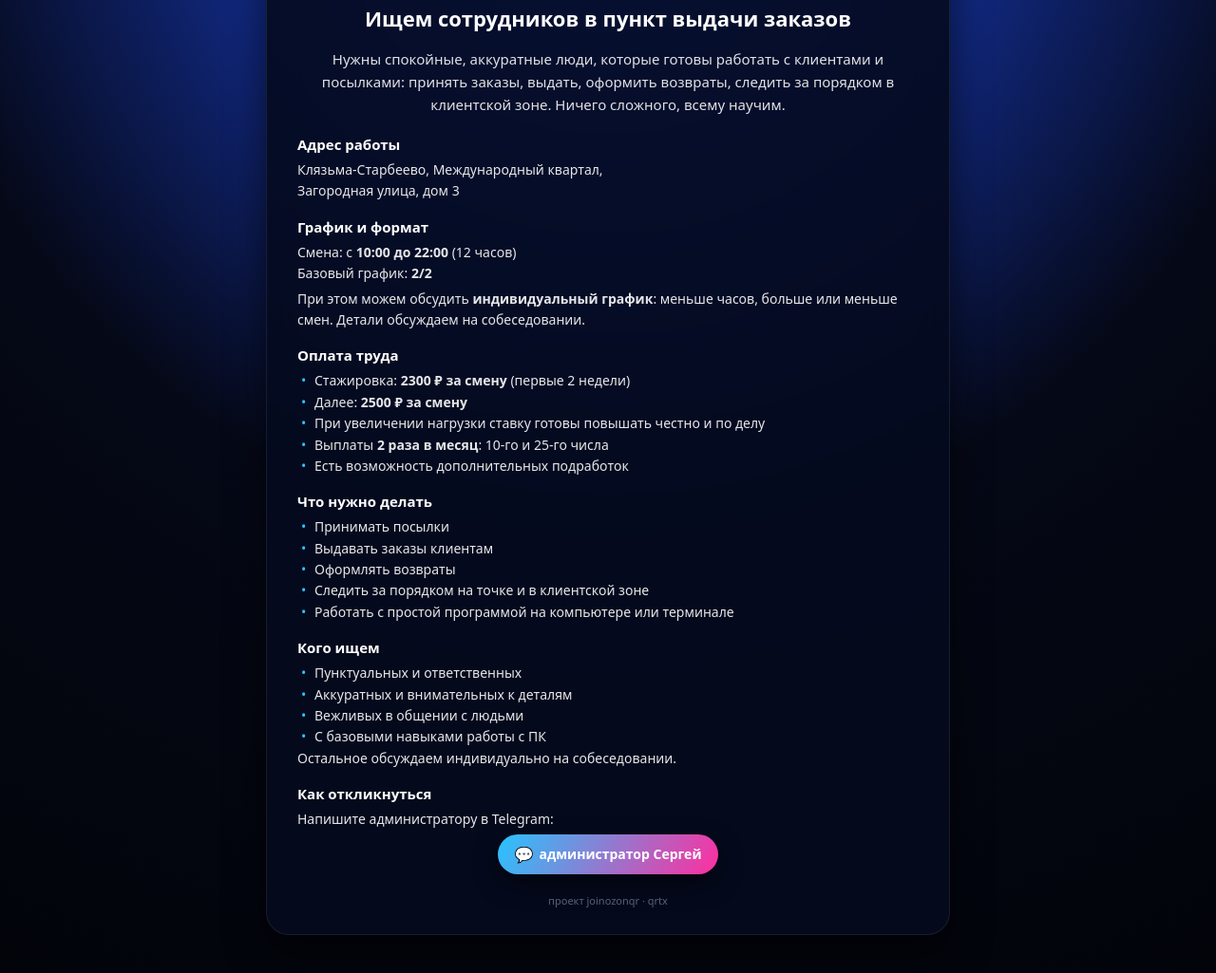
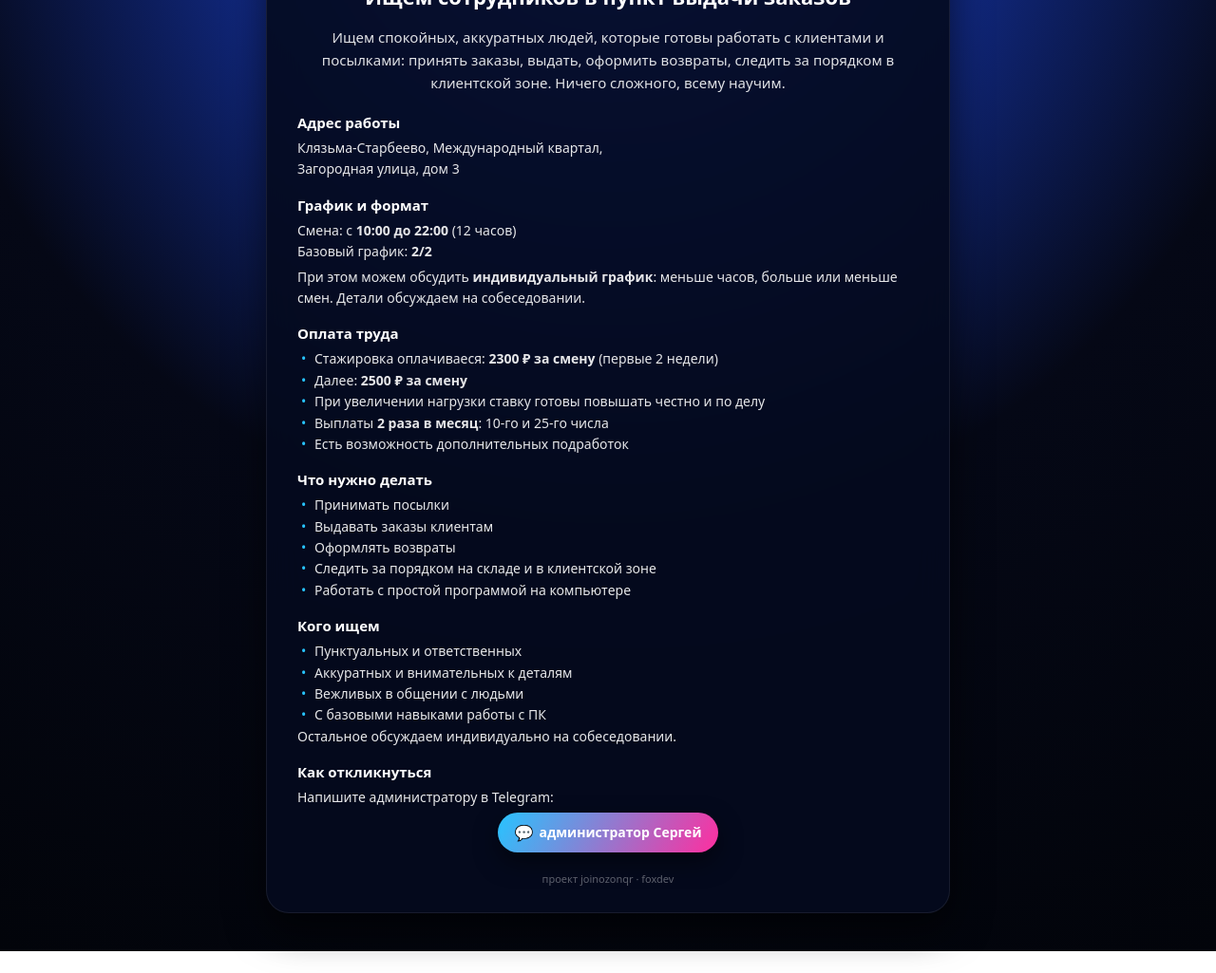
Before and after one commit to qrtx/joinozonqr, a plain HTML site: page index.html in a window 1280 px wide. Shown: the part 167-1192 px from the top of the page at 95% size. After the commit the page ends 1169 px from the top, so only its background shows below. Drawn offline with Linux system fonts and the light colour scheme.

Commit message:
Update index.html

```diff
--- a/index.html
+++ b/index.html
@@ -200,13 +200,12 @@
     <main class="card">
       <header class="logo-wrap">
         <div class="logo">OZON</div>
-        <div class="subtitle">joinozonqr · qrtx</div>
       </header>
 
       <h1 class="title">Ищем сотрудников в пункт выдачи заказов</h1>
 
       <p class="intro">
-        Нужны спокойные, аккуратные люди, которые готовы работать с клиентами и посылками:
+        Ищем спокойных, аккуратных людей, которые готовы работать с клиентами и посылками:
         принять заказы, выдать, оформить возвраты, следить за порядком в клиентской зоне.
         Ничего сложного, всему научим.
       </p>
@@ -234,7 +233,7 @@
       <section class="section">
         <h2 class="section-title">Оплата труда</h2>
         <ul class="list">
-          <li>Стажировка: <b>2300 ₽ за смену</b> (первые 2 недели)</li>
+          <li>Стажировка оплачиваеся: <b>2300 ₽ за смену</b> (первые 2 недели)</li>
           <li>Далее: <b>2500 ₽ за смену</b></li>
           <li>При увеличении нагрузки ставку готовы повышать честно и по делу</li>
           <li>Выплаты <b>2 раза в месяц</b>: 10-го и 25-го числа</li>
@@ -248,8 +247,8 @@
           <li>Принимать посылки</li>
           <li>Выдавать заказы клиентам</li>
           <li>Оформлять возвраты</li>
-          <li>Следить за порядком на точке и в клиентской зоне</li>
-          <li>Работать с простой программой на компьютере или терминале</li>
+          <li>Следить за порядком на складе и в клиентской зоне</li>
+          <li>Работать с простой программой на компьютере</li>
         </ul>
       </section>
 
@@ -280,7 +279,7 @@
       </section>
 
       <footer class="footer">
-        <span>проект joinozonqr · qrtx</span>
+        <span>проект joinozonqr · foxdev</span>
       </footer>
     </main>
   </div>
```
